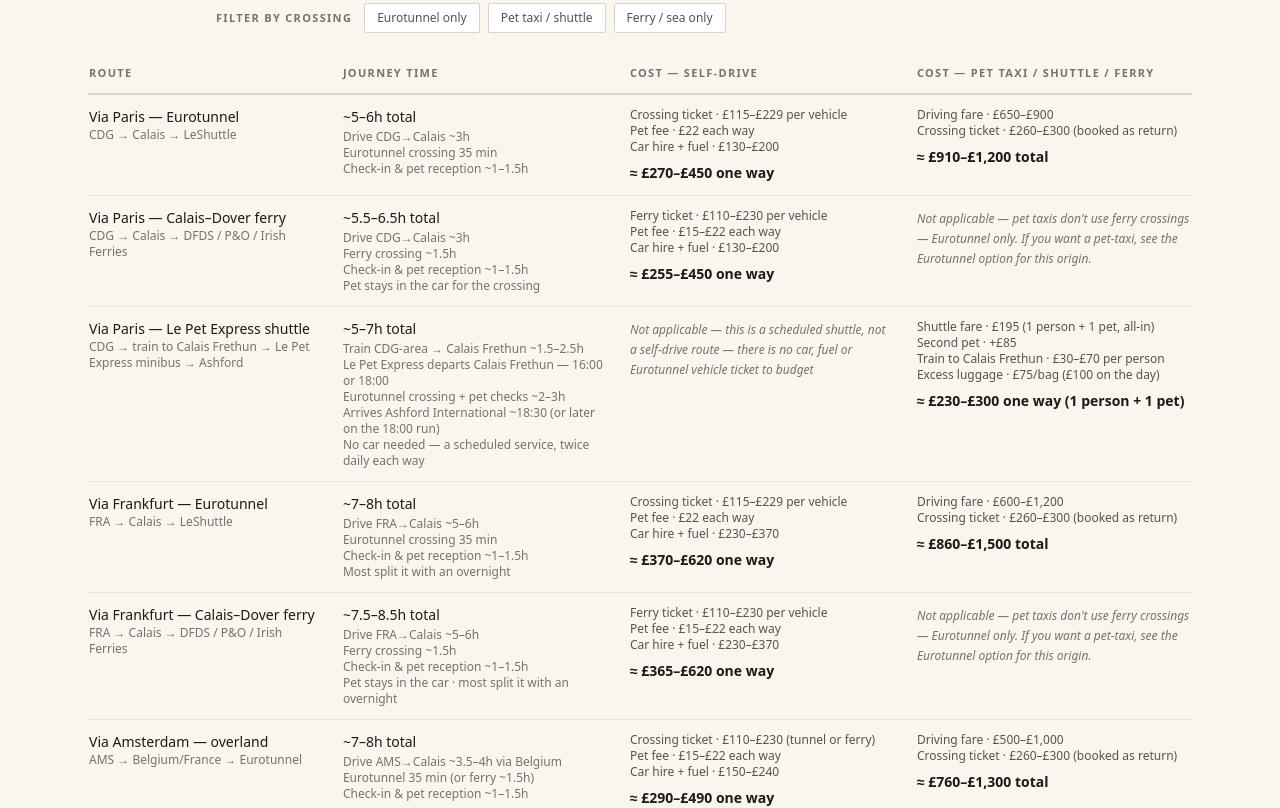
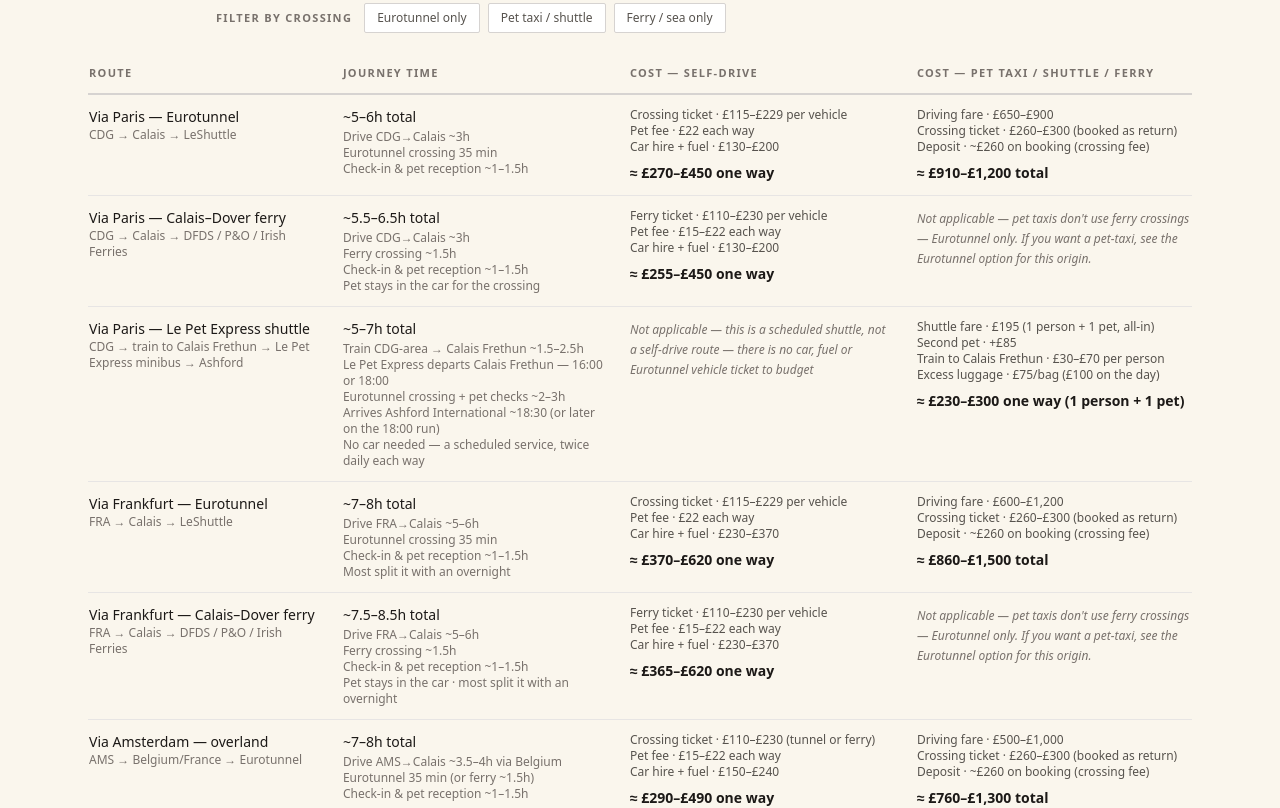
Before and after one commit to rupindermahay/petsincabin, a Next.js app: page /getting-your-pet-into-the-uk in a window 1280 px wide. Shown: the part 1120-1928 px from the top of the page. Built offline with nearby package versions, Linux system fonts and the light colour scheme.

Commit message:
Add files via upload

```diff
--- a/components/RouteComparison.jsx
+++ b/components/RouteComparison.jsx
@@ -29,6 +29,7 @@ const ROUTES = [
     taxiCost: [
       "Driving fare · £650–£900",
       "Crossing ticket · £260–£300 (booked as return)",
+      "Deposit · ~£260 on booking (crossing fee)",
     ],
     taxiTotal: "≈ £910–£1,200 total",
     sortCost: 270,
@@ -122,6 +123,7 @@ const ROUTES = [
     taxiCost: [
       "Driving fare · £600–£1,200",
       "Crossing ticket · £260–£300 (booked as return)",
+      "Deposit · ~£260 on booking (crossing fee)",
     ],
     taxiTotal: "≈ £860–£1,500 total",
     sortCost: 370,
@@ -177,6 +179,7 @@ const ROUTES = [
     taxiCost: [
       "Driving fare · £500–£1,000",
       "Crossing ticket · £260–£300 (booked as return)",
+      "Deposit · ~£260 on booking (crossing fee)",
     ],
     taxiTotal: "≈ £760–£1,300 total",
     sortCost: 290,
```
